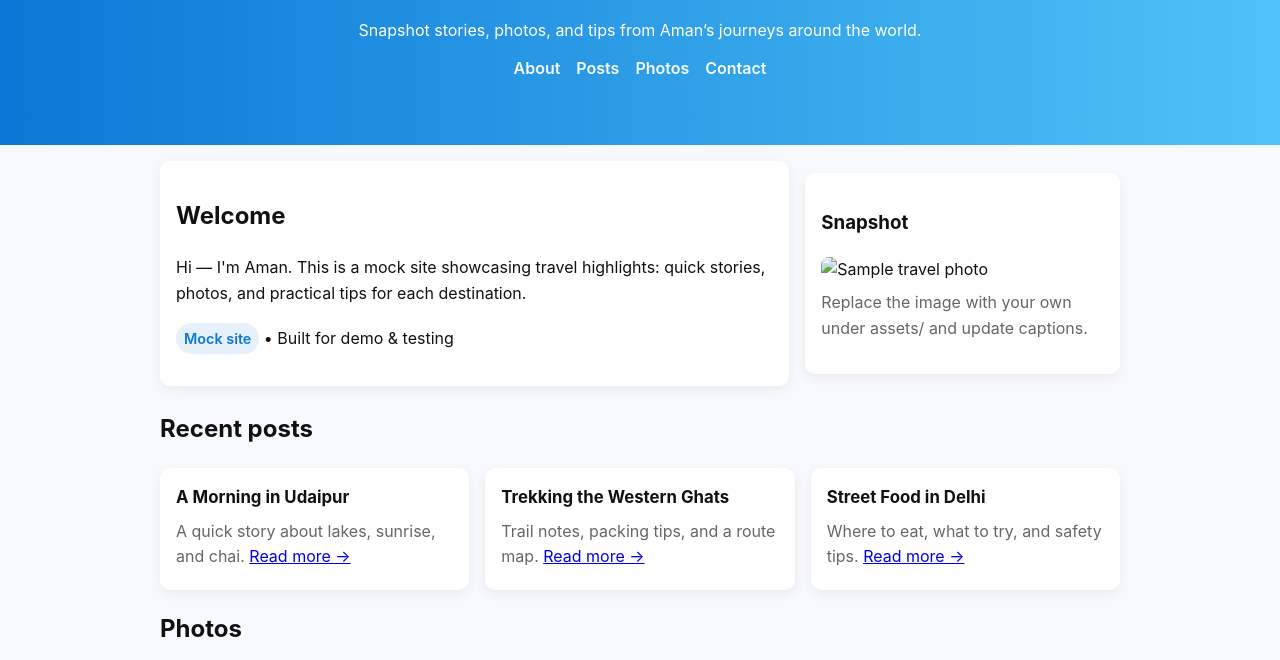
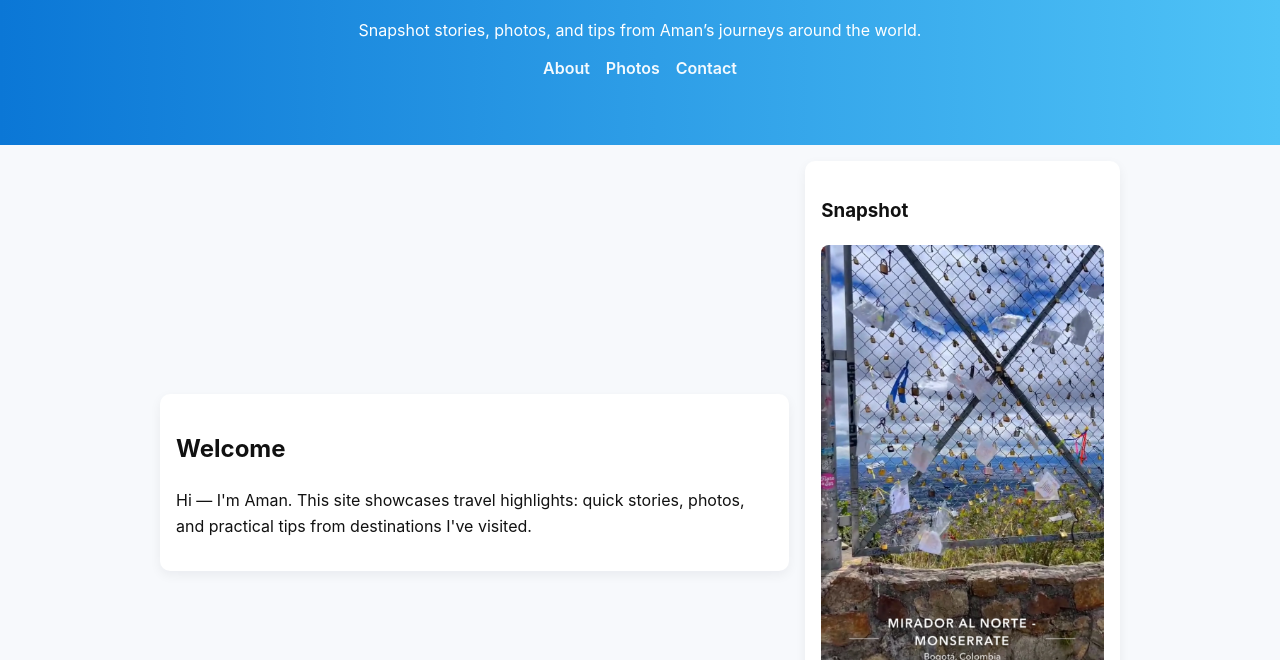
Before and after one commit to TeredaTrades/Amanstravels, a plain HTML site: page index.html in a window 1280 px wide. Shown: the part 140-800 px from the top of the page. Drawn offline with Linux system fonts and the light colour scheme.

Commit message:
Move site from demo to real: real About snapshot, drop placeholder posts, wire up mailto contact

```diff
--- a/index.html
+++ b/index.html
@@ -3,7 +3,7 @@
 <head>
   <meta charset="utf-8" />
   <meta name="viewport" content="width=device-width,initial-scale=1" />
-  <title>Aman's Travels — A Mock Travel Site</title>
+  <title>Aman's Travels</title>
   <meta name="description" content="Aman's travel stories, photos, and tips." />
   <style>
     :root{--accent:#0b77d6;--bg:#f7f9fc;--card:#ffffff;--muted:#666}
@@ -15,11 +15,8 @@
     main{padding:2rem 1rem}
     .hero{display:grid;grid-template-columns:1fr;gap:1rem;align-items:center}
     .card{background:var(--card);border-radius:10px;padding:1rem;box-shadow:0 4px 12px rgba(12,24,40,.06)}
-    .posts{display:grid;grid-template-columns:repeat(auto-fit,minmax(260px,1fr));gap:1rem;margin-top:1rem}
-    .post-title{font-size:1.05rem;margin:0 0 .5rem}
     footer{padding:1rem;text-align:center;color:var(--muted);font-size:.9rem}
     @media(min-width:720px){.hero{grid-template-columns:2fr 1fr}}
-    .badge{display:inline-block;background:rgba(11,119,214,.1);color:var(--accent);padding:.25rem .5rem;border-radius:999px;font-weight:600;font-size:.9rem}
     img.responsive{width:100%;height:auto;border-radius:8px;display:block}
 
     /* Gallery styles */
@@ -36,7 +33,6 @@
       <p style="margin:.25rem 0 .75rem">Snapshot stories, photos, and tips from Aman’s journeys around the world.</p>
       <nav>
         <a class="nav" href="#about">About</a>
-        <a class="nav" href="#posts">Posts</a>
         <a class="nav" href="#gallery">Photos</a>
         <a class="nav" href="#contact">Contact</a>
       </nav>
@@ -47,35 +43,17 @@
     <section id="about" class="hero">
       <div class="card">
         <h2>Welcome</h2>
-        <p>Hi — I'm Aman. This is a mock site showcasing travel highlights: quick stories, photos, and practical tips for each destination.</p>
-        <p><span class="badge">Mock site</span> • Built for demo &amp; testing</p>
+        <p>Hi — I'm Aman. This site showcases travel highlights: quick stories, photos, and practical tips from destinations I've visited.</p>
       </div>
 
       <aside class="card">
         <h3>Snapshot</h3>
-        <img class="responsive" src="assets/sample-photo.jpg" alt="Sample travel photo" />
-        <p style="margin-top:.5rem;color:var(--muted)">Replace the image with your own under assets/ and update captions.</p>
+        <picture>
+          <source srcset="assets/photo6-mirador-norte-480.webp 480w, assets/photo6-mirador-norte-800.webp 800w, assets/photo6-mirador-norte-1600.webp 1600w" type="image/webp">
+          <img class="responsive" src="assets/photo6-mirador-norte-800.jpg" alt="Fence with many padlocks overlooking a valley and distant city below" loading="lazy" />
+        </picture>
+        <p style="margin-top:.5rem;color:var(--muted)">Mirador al Norte, Monserrate — Bogotá, Colombia</p>
       </aside>
-    </section>
-
-    <section id="posts">
-      <h2 style="margin-top:1.5rem">Recent posts</h2>
-      <div class="posts">
-        <article class="card">
-          <h3 class="post-title">A Morning in Udaipur</h3>
-          <p style="margin:.25rem 0;color:var(--muted)">A quick story about lakes, sunrise, and chai. <a href="#">Read more →</a></p>
-        </article>
-
-        <article class="card">
-          <h3 class="post-title">Trekking the Western Ghats</h3>
-          <p style="margin:.25rem 0;color:var(--muted)">Trail notes, packing tips, and a route map. <a href="#">Read more →</a></p>
-        </article>
-
-        <article class="card">
-          <h3 class="post-title">Street Food in Delhi</h3>
-          <p style="margin:.25rem 0;color:var(--muted)">Where to eat, what to try, and safety tips. <a href="#">Read more →</a></p>
-        </article>
-      </div>
     </section>
 
     <!-- Photos gallery -->
@@ -153,14 +131,15 @@
     <section id="contact" style="margin-top:2rem">
       <div class="card">
         <h2>Contact</h2>
-        <p>Want to reach Aman? This is a mock site — replace this with a contact form (Formspree, Netlify Forms) or an email link.</p>
+        <p>Want to reach Aman? Send an email directly:</p>
+        <p><a href="mailto:mikemann2199@gmail.com?subject=Hello%20from%20Aman's%20Travels" style="color:var(--accent);font-weight:600">mikemann2199@gmail.com</a></p>
       </div>
     </section>
   </main>
 
   <footer>
     <div class="container">
-      <small>© Aman’s Travels — mock site</small>
+      <small>© Aman’s Travels</small>
     </div>
   </footer>
 </body>
```
